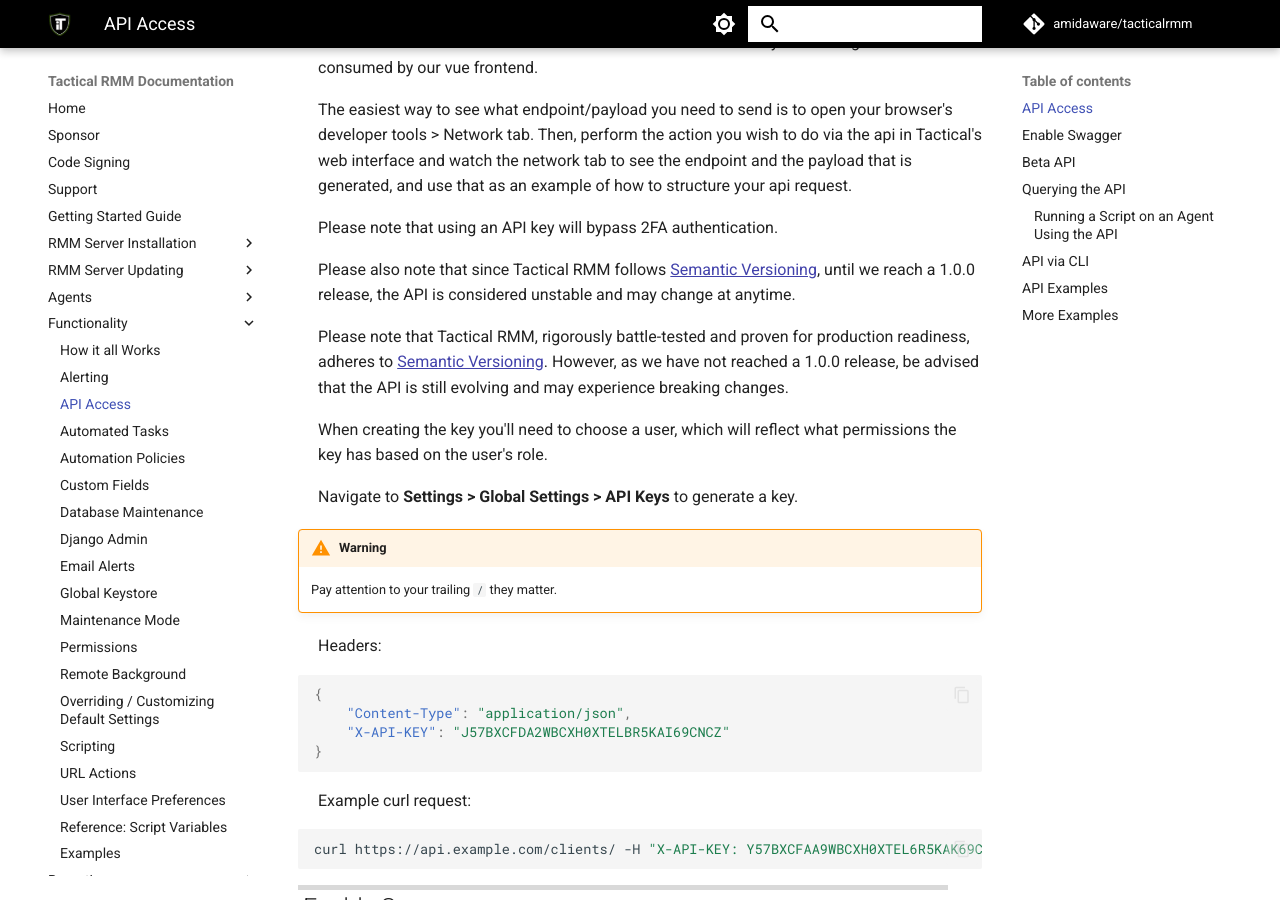
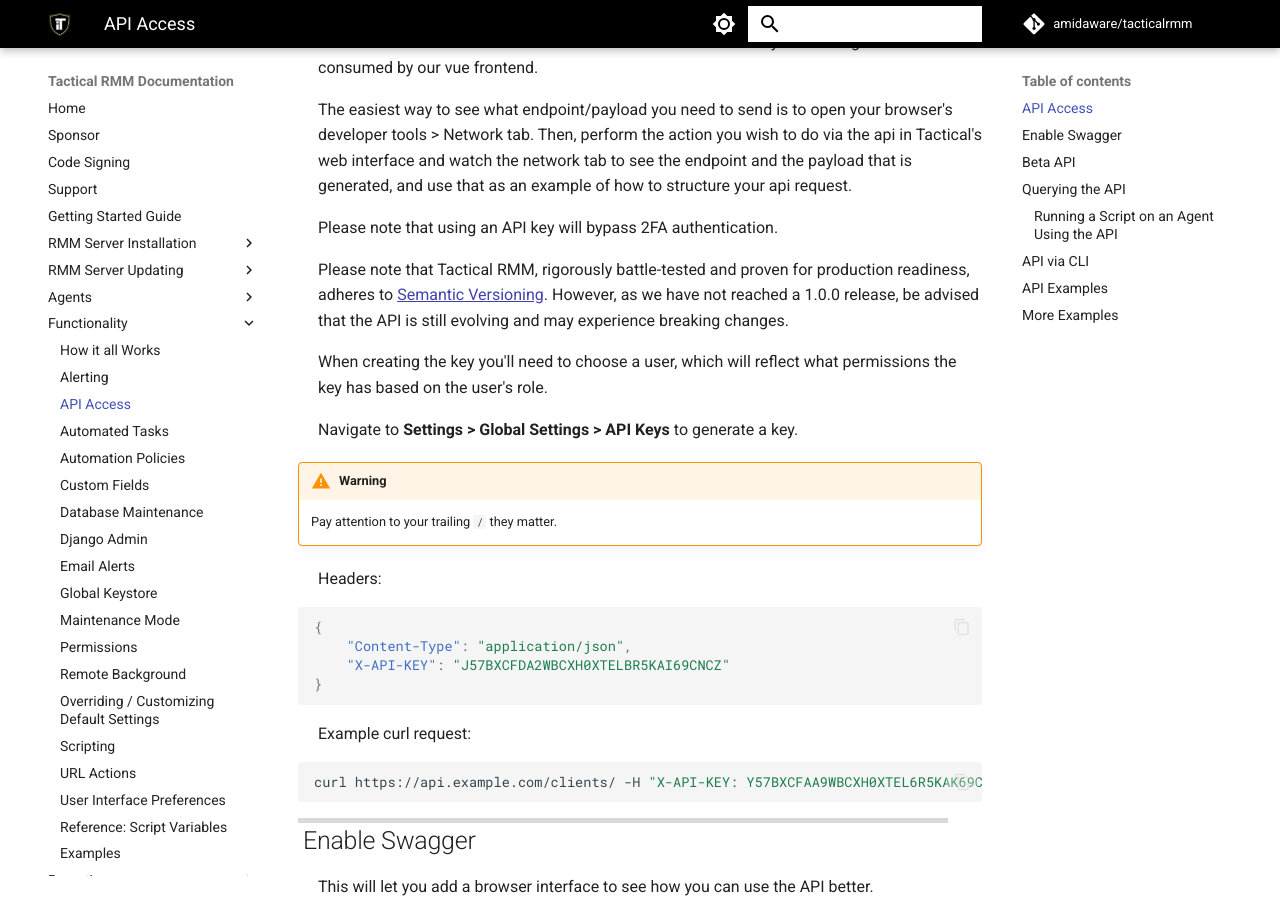
Before and after one commit to amidaware/trmm-docs, an MkDocs documentation site: the page built from docs/functions/api.md, in a window 1280 px wide and 900 px high, scrolled down 335 px. Built offline with MkDocs 1.6.1 and Material for MkDocs 9.7.7, drawn with Linux system fonts in a browser that asks for light colours; comment, search, counter and statistics services are not loaded.

Commit message:
forgot to remove old statement

```diff
--- a/docs/functions/api.md
+++ b/docs/functions/api.md
@@ -9,8 +9,6 @@
 The easiest way to see what endpoint/payload you need to send is to open your browser's developer tools > Network tab. Then, perform the action you wish to do via the api in Tactical's web interface and watch the network tab to see the endpoint and the payload that is generated, and use that as an example of how to structure your api request.
 
 Please note that using an API key will bypass 2FA authentication.
-
-Please also note that since Tactical RMM follows [Semantic Versioning](https://semver.org/), until we reach a 1.0.0 release, the API is considered unstable and may change at anytime.
 
 Please note that Tactical RMM, rigorously battle-tested and proven for production readiness, adheres to [Semantic Versioning](https://semver.org/). However, as we have not reached a 1.0.0 release, be advised that the API is still evolving and may experience breaking changes.
 
```
